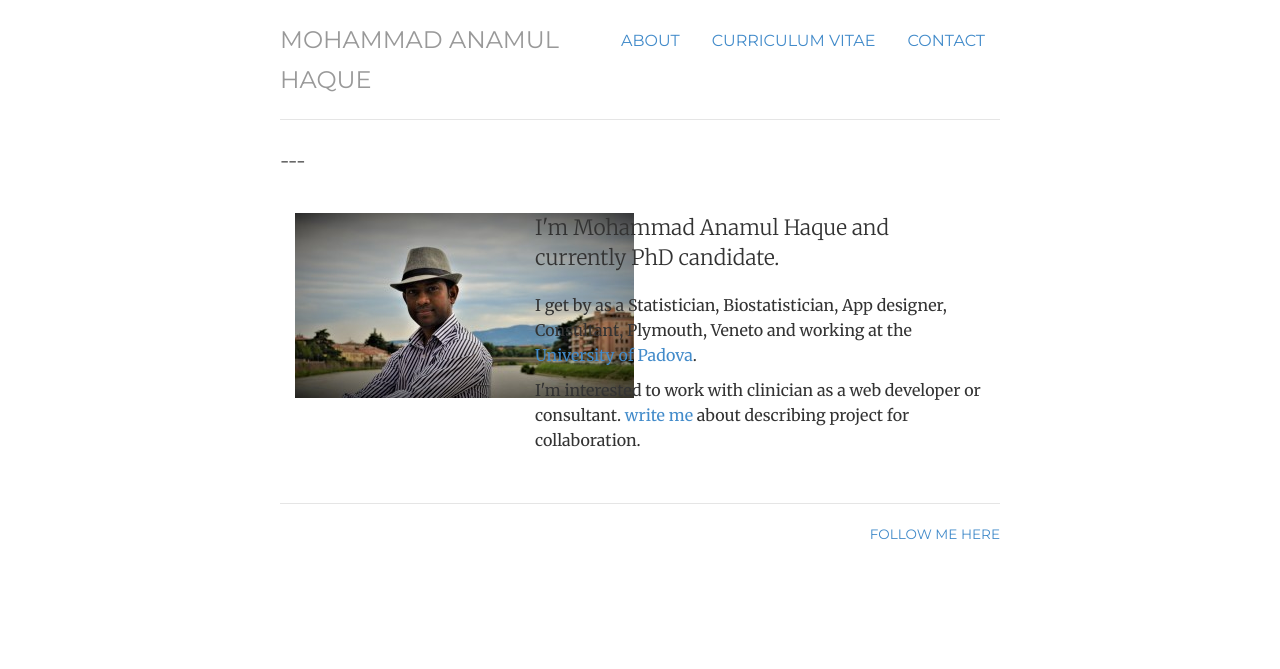
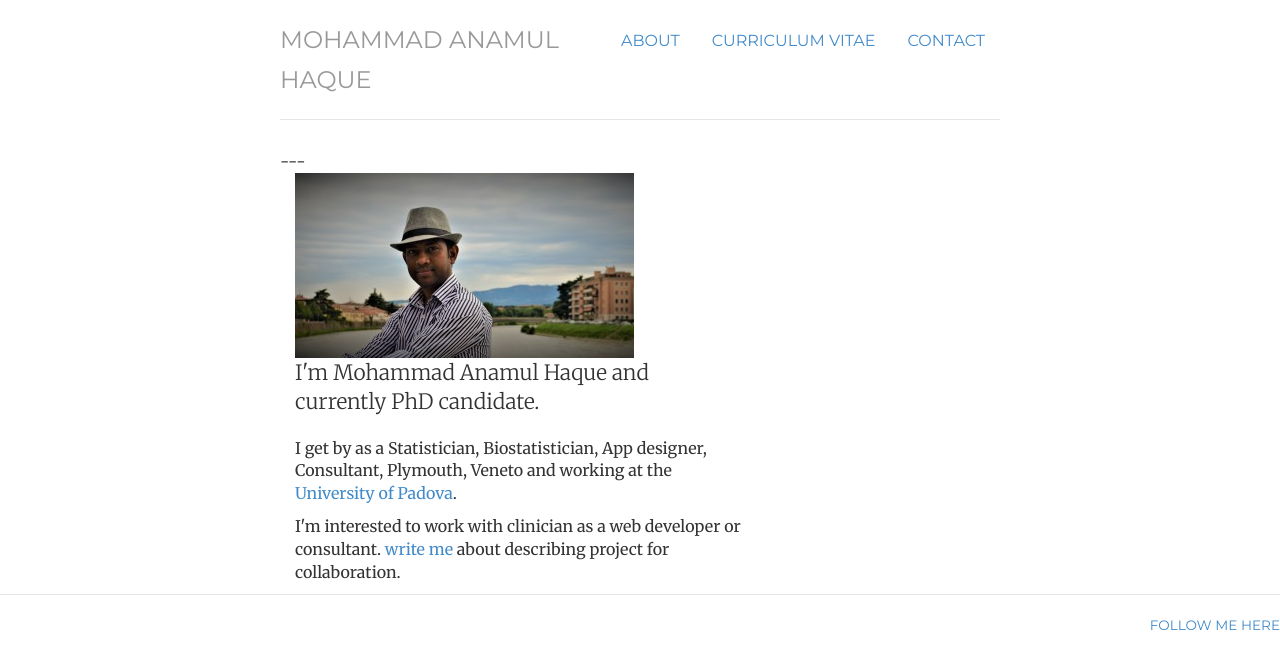
Before and after one commit to haquemdanamul/haquemdanamul, a Jekyll site: the page built from index.html, in a window 1280 px wide. Shown: the top 669 px of the page. Built offline with Jekyll 4.4.1, drawn with Linux system fonts in a browser that asks for light colours; nearby versions of some CDN libraries; library files that are not in the unit come from our copies.

Commit message:
Update index.html

```diff
--- a/index.html
+++ b/index.html
@@ -8,10 +8,14 @@ description: Haque is a Biostatistician and currently PhD candidate.
 ---
 ---
 <!-- <div class="jumbotron"> -->
-<div class="row marketing">
-	<div class="col-sm-4">
-	<img  class="rounded-circle" alt="Mohammad Anamul Haque" src="image/mee.jpg">
-	</div>
+<div class="container">
+    <div class="row">
+        <div class="col-xs-7">
+            <img src="image/mee.jpg" class="rounded-circle" />
+        </div>
+    </div>
+</div>
+
 	<div itemscope itemtype="http://data-vocabulary.org/Person" class="col-sm-8">
 	<p class="lead">I'm <span itemprop="name">Mohammad Anamul Haque</span> and currently PhD candidate.</p>
 	<p>I get by as a <span itemprop="title">Statistician</span>, <span itemprop="title">Biostatistician</span>, <span itemprop="title">App designer</span>, <span itemprop="title">Consultant</span>,  <span itemprop="address" itemscope
```
